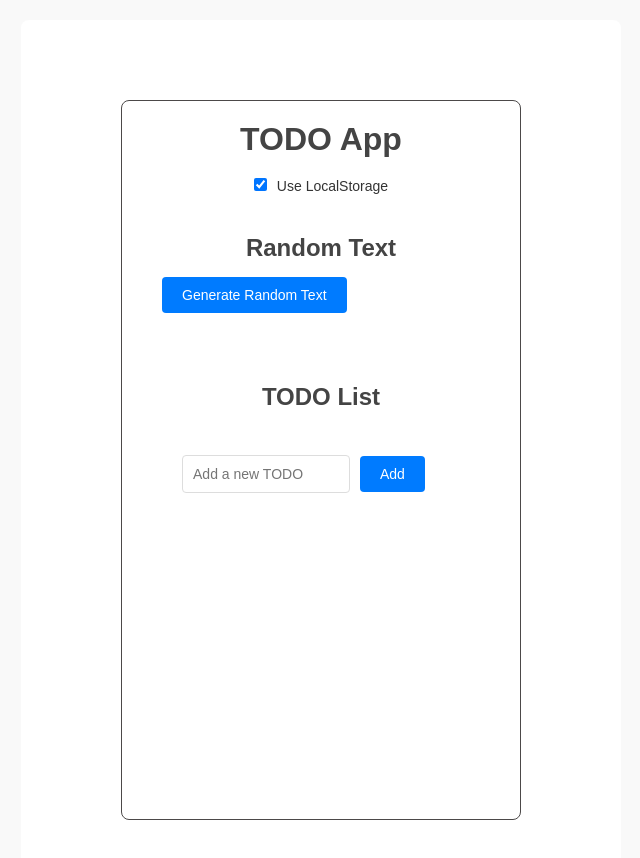
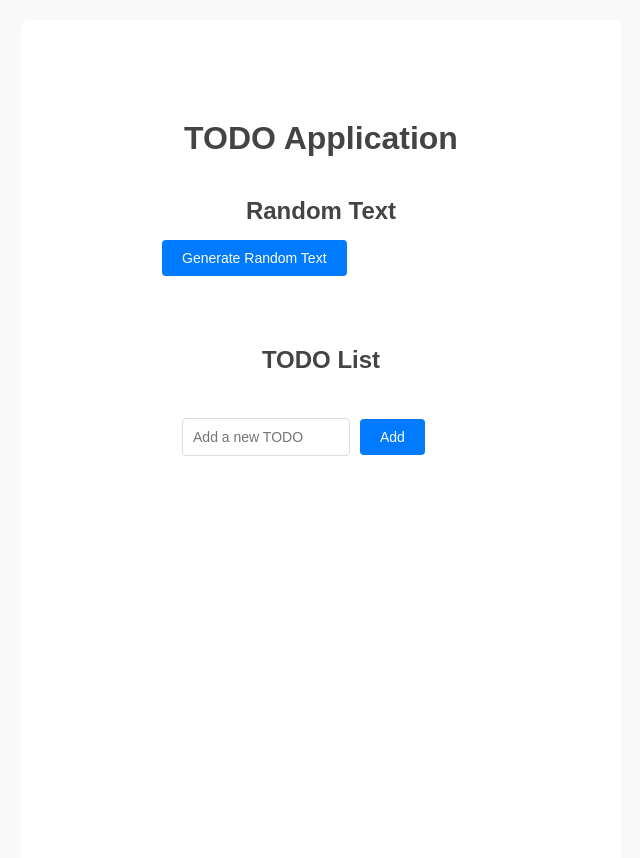
Before and after one commit to js882018/react_training, a React (Create React App) app: page / in a window 1280 px wide. Shown: the top 858 px of the page, without its empty margins (319-959 px from the left). Built offline with nearby package versions, Linux system fonts and the light colour scheme.

Commit message:
Assignment - 5

```diff
--- a/src/Components/ParentComponent.js
+++ b/src/Components/ParentComponent.js
@@ -1,78 +1,18 @@
-import { useState, useEffect } from "react";
+import React from "react";
+import { TodoProvider } from "../Context/TodoContext";
 import Todo from "./Todo";
-import RandomText from "./Randomtexts";
+import Randomtexts from "./Randomtexts";
 
-const ParentComponent = () => {
-    const [todos, setTodos] = useState([]);
-    const [randomText, setRandomText] = useState("");
-    const [useLocalStorage, setUseLocalStorage] = useState(true);
+const App = () => {
+  return (
+    <TodoProvider>
+      <div>
+        <h1>TODO Application</h1>
+        <Randomtexts />
+        <Todo />
+      </div>
+    </TodoProvider>
+  );
+};
 
-    useEffect(() => {
-        const storage = useLocalStorage ? localStorage : sessionStorage;
-        const savedTodos = JSON.parse(storage.getItem("todos")) || [];
-        setTodos(savedTodos);
-    }, [useLocalStorage])
-
-    useEffect(() => {
-        const storage = useLocalStorage ? localStorage : sessionStorage;
-        storage.setItem("todos", JSON.stringify(todos));
-    }, [todos, useLocalStorage]);
-
-    const handleAddTodo = (todo) => {
-        setTodos([...todos, todo]);
-    };
-
-    const handleDeleteTodo = (index) => {
-        const updatedTodos = todos.filter((todo, i) => i !== index);
-        setTodos(updatedTodos);
-    };
-
-    const handleEditTodo = (index, updatedText) => {
-        const updatedTodos = [...todos];
-        updatedTodos[index] = updatedText;
-        setTodos(updatedTodos);
-    };
-
-    const toggleStorage = () => {
-        // const storage = useLocalStorage ? localStorage : sessionStorage;
-
-        localStorage.removeItem("todos");
-        sessionStorage.removeItem("todos");
-
-        const newStorage = !useLocalStorage ? localStorage : sessionStorage;
-        newStorage.setItem("todos", JSON.stringify(todos));
-
-        setUseLocalStorage(!useLocalStorage);
-    };
-
-    const generateRandomText = () => {
-        setRandomText(Math.random().toString(36).substring(2, 15));
-    };
-
-    return (
-        <div className="parent-container">
-            <h1>TODO App</h1>
-            <label>
-                <input className="storage"
-                    type="checkbox"
-                    checked={useLocalStorage}
-                    onChange={toggleStorage}
-                />
-                Use LocalStorage
-            </label>
-            <RandomText
-                randomText={randomText}
-                onGenerateText={generateRandomText}
-            />
-            <Todo
-                todos={todos}
-                onAddTodo={handleAddTodo}
-                onDeleteTodo={handleDeleteTodo}
-                onEditTodo={handleEditTodo}
-            />
-        </div>
-    )
-
-}
-
-export default ParentComponent;
+export default App;
--- a/src/Components/Randomtexts.js
+++ b/src/Components/Randomtexts.js
@@ -1,8 +1,16 @@
-const Randomtexts = ({ randomText, onGenerateText }) => {
+import React, { useState } from "react";
+
+const Randomtexts = () => {
+  const [randomText, setRandomText] = useState("");
+
+  const generateRandomText = () => {
+    setRandomText(Math.random().toString(36).substring(2, 15));
+  };
+
   return (
     <div>
       <h2>Random Text</h2>
-            <button onClick={onGenerateText}>Generate Random Text</button>
+      <button onClick={generateRandomText}>Generate Random Text</button>
       <p>{randomText}</p>
     </div>
   );
--- a/src/Components/Todo.js
+++ b/src/Components/Todo.js
@@ -1,15 +1,13 @@
-import React, { useState } from "react";
+import React, { useState, useContext } from "react";
+import { TodoContext } from "../Context/TodoContext";
 
-const Todo = ({ todos, onAddTodo, onDeleteTodo, onEditTodo }) => {
+const Todo = () => {
+  const { state, dispatch } = useContext(TodoContext);
   const [newTodo, setNewTodo] = useState("");
-
-    const handleInputChange = (event) => {
-        setNewTodo(event.target.value);
-    };
 
   const handleAddTodo = () => {
     if (newTodo.trim() !== "") {
-            onAddTodo(newTodo);
+      dispatch({ type: "ADD_TODO", payload: newTodo });
       setNewTodo("");
     }
   };
@@ -21,20 +19,27 @@ const Todo = ({ todos, onAddTodo, onDeleteTodo, onEditTodo }) => {
         <input
           type="text"
           value={newTodo}
-                    onChange={handleInputChange}
+          onChange={(e) => setNewTodo(e.target.value)}
           placeholder="Add a new TODO"
         />
         <button onClick={handleAddTodo}>Add</button>
       </div>
       <ul>
-                {todos.map((todo, index) => (
+        {state.todos.map((todo, index) => (
           <li key={index}>
             <span>{todo}</span>
-                        <button onClick={() => onDeleteTodo(index)}>Delete</button>
+            <button onClick={() => dispatch({ type: "REMOVE_TODO", payload: index })}>
+              Delete
+            </button>
             <button
               onClick={() => {
                 const updatedText = prompt("Edit TODO:", todo);
-                                if (updatedText) onEditTodo(index, updatedText);
+                if (updatedText) {
+                  dispatch({
+                    type: "UPDATE_TODO",
+                    payload: { index, updatedText },
+                  });
+                }
               }}
             >
               Edit
@@ -46,5 +51,4 @@ const Todo = ({ todos, onAddTodo, onDeleteTodo, onEditTodo }) => {
   );
 };
 
-
 export default Todo;
--- /dev/null
+++ b/src/Context/TodoContext.js
@@ -0,0 +1,39 @@
+import React, { createContext, useReducer } from "react";
+
+// Initial state
+const initialState = {
+  todos: [],
+};
+
+// Reducer function
+const todoReducer = (state, action) => {
+  switch (action.type) {
+    case "ADD_TODO":
+      return { ...state, todos: [...state.todos, action.payload] };
+    case "REMOVE_TODO":
+      return { ...state, todos: state.todos.filter((todo, i) => i !== action.payload) };
+    case "UPDATE_TODO":
+      return {
+        ...state,
+        todos: state.todos.map((todo, i) =>
+          i === action.payload.index ? action.payload.updatedText : todo
+        ),
+      };
+    default:
+      return state;
+  }
+};
+
+// Create context
+export const TodoContext = createContext();
+
+// TodoProvider component
+export const TodoProvider = ({ children }) => {
+  const [state, dispatch] = useReducer(todoReducer, initialState);
+
+  return (
+    <TodoContext.Provider value={{ state, dispatch }}>
+      {children}
+    </TodoContext.Provider>
+  );
+};
```
Lines whose indentation alone changed are shown as unchanged.
